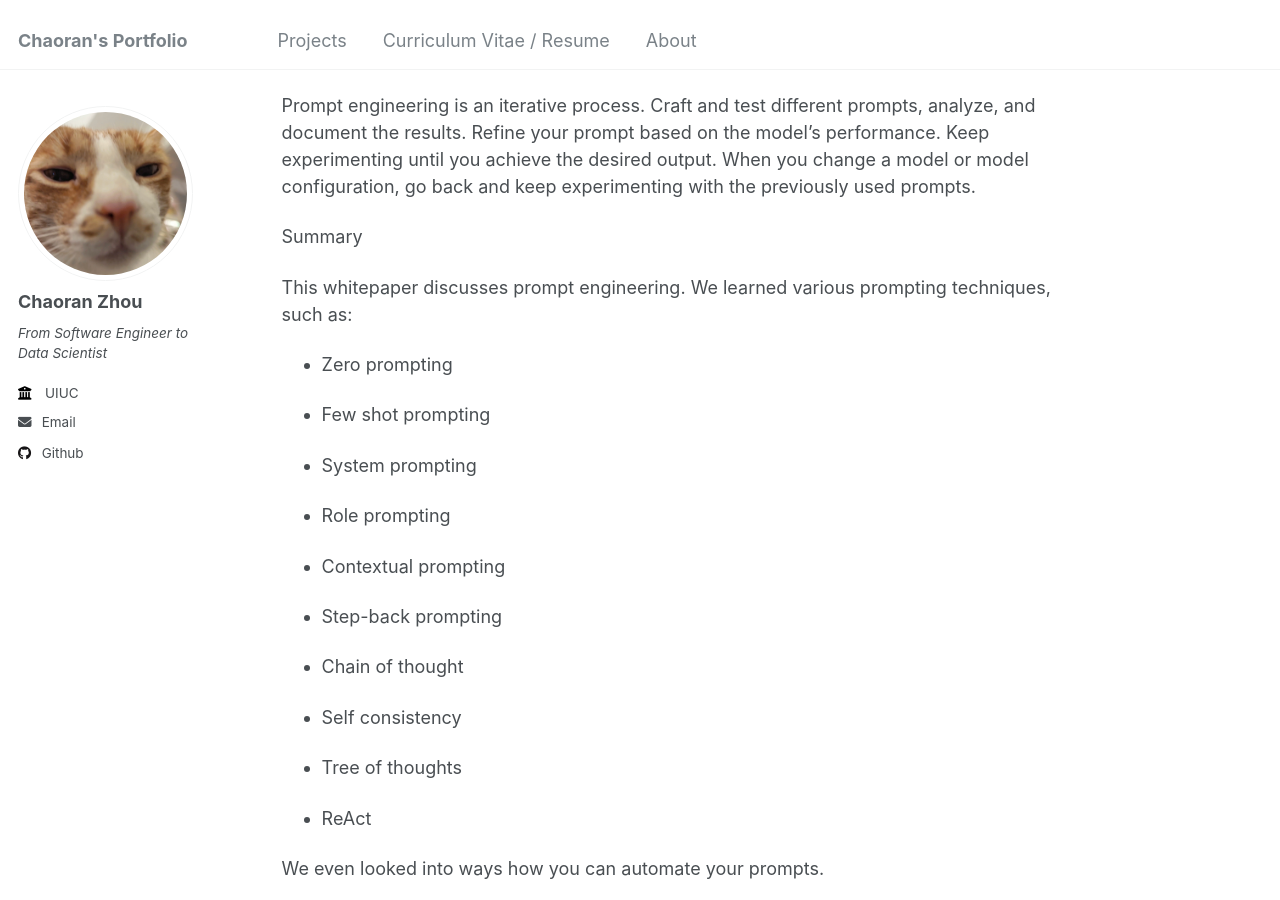
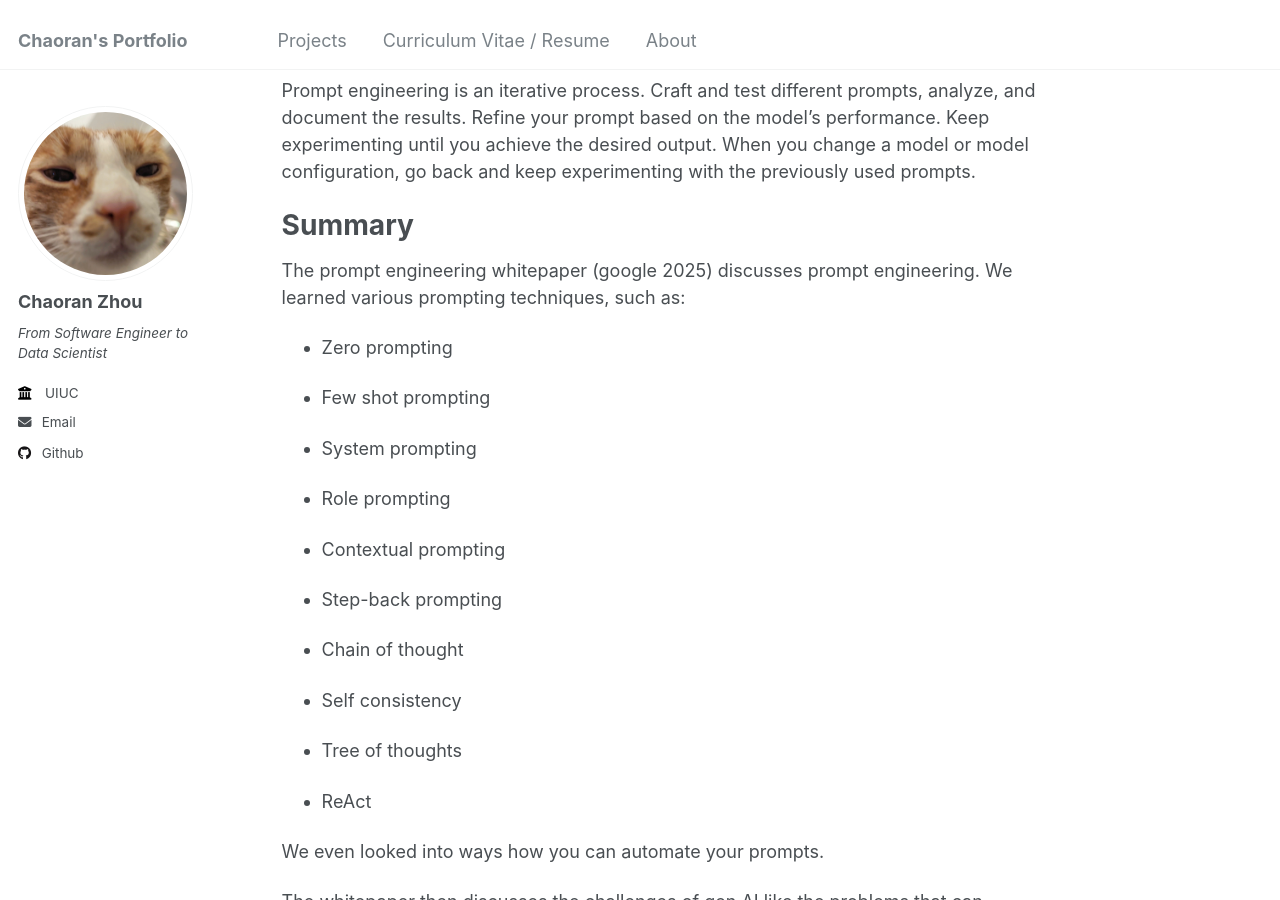
Before and after one commit to ranranrunforit/ranranrunforit.github.io, a Jekyll site: the page built from _projects/project-16.md, in a window 1280 px wide and 900 px high, scrolled down 21619 px. Built offline with Jekyll 4.4.1, drawn with Linux system fonts in a browser that asks for light colours.

Commit message:
Update project-16.md

```diff
--- a/_projects/project-16.md
+++ b/_projects/project-16.md
@@ -24,7 +24,6 @@ trained on. The LLM is operationalized to do this over and over again, adding th
 predicted token to the end of the sequential text for predicting the following token. The next
 token prediction is based on the relationship between what’s in the previous tokens and what
 the LLM has seen during its training.
-
 
 When you write a prompt, you are attempting to set up the LLM to predict the right sequence
 of tokens. Prompt engineering is the process of designing high-quality prompts that guide
@@ -195,9 +194,6 @@ When you choose examples for your prompt, use examples that are relevant to the
 
 If you are trying to generate output that is robust to a variety of inputs, then it is important to include edge cases in your examples. Edge cases are inputs that are unusual or unexpected, but that the model should still be able to handle.
 
-
-
-
 ## System, contextual and role prompting
 
 System, contextual and role prompting are all techniques used to guide how LLMs generate text, but they focus on different aspects:
@@ -219,7 +215,6 @@ However, each type of prompt serves a slightly different primary purpose:
 Distinguishing between system, contextual, and role prompts provides a framework for designing prompts with clear intent, allowing for flexible combinations and making it easier to analyze how each prompt type influences the language model’s output.
 
 Let’s dive into these three different kinds of prompts.
-
 
 ### System prompting
 
@@ -246,9 +241,7 @@ Here are some styles you can choose from which I find effective:
 
 **Confrontational, Descriptive, Direct, Formal, Humorous, Influential, Informal, Inspirational, Persuasive**
 
-
 Let’s change our prompt in Table 6 to include a humorous and inspirational style.
-
 
 ### Contextual prompting
 
@@ -284,25 +277,17 @@ The LLM response includes the chain of thought reasoning, which means more outpu
 
 To explain the following example in Table 11, let’s first try to create a prompt that is not using CoT prompting to showcase the flaws of a large language model.
 
-
 Yikes. That’s obviously the wrong answer. As a matter of fact, LLMs often struggle with mathematical tasks and can provide incorrect answers – even for a task as simple as multiplying two numbers. This is because they are trained on large volumes of text and math may require a different approach. So let’s see if intermediate reasoning steps will improve the output.
 
 Alright, now the final answer is correct. That’s because we clearly instructed the LLM to explain each step instead of just returning an answer. It’s interesting to see that the model adds up the 17 increased years. In my head I would take the difference of years between my pafiner and me and add those up. (20+(9-3)). Let’s help the model to think a little bit more like me.
 
-
-
-
-
 Table 12 is an example of ‘zero-shot’ Chain of thought. Chain of thought prompting can be very powerful when combined with a single-shot or few-shot, as what you can see in Table 13:
-
 
 Chain of thought can be useful for various use-cases. Think of code generation, for breaking down the request into a few steps, and mapping those to specific lines of code. Or for creating synthetic data when you have some kind of seed like “The product is called XYZ, write a description guiding the model through the assumptions you would make based on the product given title.” Generally, any task that can be solved by ‘talking through is a good candidate for a chain of thought. If you can explain the steps to solve the problem, try chain of thought.
 
 Please refer to the notebook10 hosted in the GoogleCloudPlatform Github repository which will go into fufiher detail on CoT prompting:
 
-
 In the best practices section of this chapter, we will learn some best practices specific to Chain of thought prompting.
-
 
 ### Self-consistency
 
@@ -319,14 +304,11 @@ It follows the following steps:
 
 Let’s look into an example of an email classification system, which classifies an email as IMPORTANT or NOT IMPORTANT. A zero-shot chain of thought prompt will be sent to the LLM multiple times, to see if the responses differ after each submit. Notice the friendly tone, the word choice and the sarcasm that’s been used in the email. All this could trick the LLM.
 
-
 You can use the above prompt and try to see if it returns a consistent classification. Depending on the model that you are using and the temperature configuration, it might return “IMPORTANT” or “NOT IMPORTANT”.
-
 
 By generating many Chains of Thoughts, and taking the most commonly occurring answer (“IMPORTANT”), we can get a more consistently correct answer from the LLM.
 
 This example shows how self-consistency prompting can be used to improve the accuracy of an LLM’s response by considering multiple perspectives and selecting the most consistent answer.
-
 
 ### Tree of Thoughts (ToT)
 
@@ -336,7 +318,6 @@ This approach makes ToT pafiicularly well-suited for complex tasks that require
 
 There’s a great notebook, which goes into a bit more detail showing The Tree of Thought (ToT) which is based on the paper ‘Large Language Model Guided Tree-of-Thought’.9
 
-
 ### ReAct (reason & act)
 
 Reason and act (ReAct) prompting is a paradigm for enabling LLMs to solve complex tasks using natural language reasoning combined with external tools (search, code interpreter etc.) allowing the LLM to perform cefiain actions, such as interacting with external APIs to retrieve information which is a first step towards agent modeling.
@@ -345,23 +326,17 @@ ReAct mimics how humans operate in the real world, as we reason verbally and can
 
 ReAct prompting works by combining reasoning and acting into a thought-action loop. The LLM first reasons about the problem and generates a plan of action. It then performs the actions in the plan and observes the results. The LLM then uses the observations to update its reasoning and generate a new plan of action. This process continues until the LLM reaches a solution to the problem.
 
-
-
-
-
 To see this in action, you need to write some code. In code Snippet 1 I am using the langchain framework for Python, together with VefiexAI (google-cloud-aiplatform) and the google-search-results pip packages.
 
 To run this sample you must create a (free) SerpAPI key from hflps://serpapi.com/manage- api-key and set an environment variable SERPAPI_API_KEY.
 
 Next let’s write some Python code, with the task for the LLM to figure out: How many children have a famous dad that performs in the band Metallica.
 
-
 Code Snippet 2 shows the result. Notice that ReAct makes a chain of five searches. In fact, the LLM is scraping Google search results to figure out the band names. Then, it lists the results as observations and chains the thought for the next search.
 
 Code Snippet 2 figures out that the band Metallica has four band members. Then it searches each band member to request the total of children and add up the total. Finally, it returns the total number of children as the final answer.
 
 ReAct prompting in practice requires understanding that you continually have to resend the previous prompts/responses (and do trimming of the extra generated content) as well as set up the model with appropriate examples/instructions. Please refer to the notebook14 hosted in the GoogleCloudPlatform Github repository, which goes into a bit more detail showing the actual LLM inputs and outputs with a more elaborate example
-
 
 ### Automatic Prompt Engineering
 
@@ -376,11 +351,9 @@ For example, you can use automatic prompt engineering that will help with traini
 2.	Evaluate all of the instruction candidates by scoring the candidates based on a chosen metric, For example, you can use. BLEU (Bilingual Evaluation Understudy) or ROUGE (Recall-Oriented Understudy for Gisting Evaluation).
 3.	Select the instruction candidate with the highest evaluation score. This candidate will be the final prompt you can use in your software application or chatbot. You can also tweak the select prompt and evaluate again.
 
-
 ### Code prompting
 
 Gemini focuses primarily on text-based prompts, which also includes writing prompts for returning code. Let’s go to the Vefiex AI Studio and test these prompts to look at some coding examples.
-
 
 ### Prompts for writing code
 
@@ -388,7 +361,6 @@ Gemini can also be a developer and help you with writing code in any programming
 
 Imagine a folder on your machine with hundreds of files that needs to be renamed. Renaming each file would take you a lot of time. You know a little Bash, and could write a script to automate this, but that may also take awhile. So let’s write a prompt. You can write the prompt in the public consumer chatbot Gemini, or if you are more concerned
 about confidentiality, you can write these prompts within your Google Cloud account and open Vefiex AI Studio. The advantage of Vefiex AI Studio is that you can configure the temperature etc.
-
 
 That seems like good code to me - it’s even documented! However, since LLMs can’t reason, and repeat training data, it’s essential to read and test your code first.
 
@@ -403,7 +375,6 @@ test. and hit enter.
 
 It worked!
 
-
 ### Prompts for explaining code
 
 As a developer when you work in teams you have to read someone else’s code. Gemini can help you with this as well. Let’s take the code output from Table 16, remove the comments and ask the large language model to explain what’s happening, See Table 17:
@@ -416,7 +387,6 @@ Read and review the code. Copy the output from the prompt and paste it into a ne
 
 NOTE: When prompting for (Python) code in the Language Studio in Vefiex AI, you will have to click on the ‘Markdown’ button. Otherwise you will receive plain text which is missing the proper indenting of lines, which is impofiant for running Python code.
 
-
 ### Prompts for debugging and reviewing code
 
 Let’s manually write some edits to the code of Table 18. It should prompt the user for the filename prefix, and write this prefix in upper case characters. See the example code in Snippet *3, but what a bummer. It now returns Python errors!
@@ -425,33 +395,23 @@ Doh! That looks like a bug:
 
 Let’s see if we can ask the large language model to debug and review code. Have a look into Table 19:
 
-
 These improvements make the code more robust and flexible while also making it easier to read and understand... (The response was truncated because
 it has reached the token limit. Try to increase the token limit if you need a longer response.)
 
-
 That’s great. Not only did it tell me how to solve the problem, it also figured out that my code had more bugs and how to solve them, too. The last part of the prompt gave suggestions to improve the code in general.
-
-
-
 
 ### What about multimodal prompting?
 
 Prompting for code still uses the same regular large language model. Multimodal prompting is a separate concern, it refers to a technique where you use multiple input formats to guide a large language model, instead of just relying on text. This can include combinations of text, images, audio, code, or even other formats, depending on the model’s capabilities and the task at hand.
-
 
 # Best Practices
 Finding the right prompt requires tinkering. Language Studio in Vefiex AI is a perfect place to play around with your prompts, with the ability to test against the various models.
 
 Use the following best practices to become a pro in prompt engineering.
 
-
 ## Provide examples
 
 The most important best practice is to provide (one shot / few shot) examples within a prompt. This is highly effective because it acts as a powerful teaching tool. These examples showcase desired outputs or similar responses, allowing the model to learn from them and tailor its own generation accordingly. It’s like giving the model a reference point or target to aim for, improving the accuracy, style, and tone of its response to better match your expectations.
-
-
-
 
 ### Design with simplicity
 
@@ -471,9 +431,6 @@ Try using verbs that describe the action. Here’s a set of examples:
 
 **Act, Analyze, Categorize, Classify, Contrast, Compare, Create, Describe, Define, Evaluate, Extract, Find, Generate, Identify, List, Measure, Organize, Parse, Pick, Predict, Provide, Rank, Recommend, Return, Retrieve, Rewrite, Select, Show, Sofi, Summarize, Translate, Write.**
 
-
-
-
 ### Be specific about the output
 
 Be specific about the desired output. A concise instruction might not guide the LLM enough or could be too generic. Providing specific details in the prompt (through system or context prompting) can help the model to focus on what’s relevant, improving the overall accuracy.
@@ -488,17 +445,12 @@ DO NOT:
 
 Generate a blog post about video game consoles.
 
-
 ### Use Instructions over Constraints
 
 Instructions and constraints are used in prompting to guide the output of a LLM.
 
 •	An **instruction** provides explicit instructions on the desired format, style, or content of the response. It guides the model on what the model should do or produce.
 •	A **constraint** is a set of limitations or boundaries on the response. It limits what the model should not do or avoid.
-
-
-
-
 
 Growing research suggests that focusing on positive instructions in prompting can be more effective than relying heavily on constraints. This approach aligns with how humans prefer positive instructions over lists of what not to do.
 
@@ -518,15 +470,11 @@ Generate a 1 paragraph blog post about the top 5 video game consoles. Do not lis
 
 As a best practice, stafi by prioritizing instructions, clearly stating what you want the model to do and only use constraints when necessary for safety, clarity or specific requirements. Experiment and iterate to test different combinations of instructions and constraints to find what works best for your specific tasks, and document these.
 
-
-
-
 ### Control the max token length
 
 To control the length of a generated LLM response, you can either set a max token limit in the configuration or explicitly request a specific length in your prompt. For example:
 
 "Explain quantum physics in a tweet length message."
-
 
 ### Use variables in prompts
 
@@ -542,32 +490,24 @@ Output	Amsterdam is a beautiful city full of canals, bridges, and narrow streets
 Table 20. Using variables in prompts
 
 
-
-
 ### Experiment with input formats and writing styles
 
 Different models, model configurations, prompt formats, word choices, and submits can yield different results. Therefore, it’s impofiant to experiment with prompt attributes like the style, the word choice, and the type prompt (zero shot, few shot, system prompt).
 
 For example a prompt with the goal to generate text about the revolutionary video game console Sega Dreamcast, can be formulated as a **question**, a **statement** or an **instruction**, resulting in different outputs:
 -	**Question**: What was the Sega Dreamcast and why was it such a revolutionary console?
-
 -	**Statement**: The Sega Dreamcast was a sixth-generation video game console released by Sega in 1999. It...
 -	**Instruction**: Write a single paragraph that describes the Sega Dreamcast console and explains why it was so revolutionary.
-
 
 ### For few-shot prompting with classification tasks, mix up the classes
 
 Generally speaking, the order of your few-shots examples should not matter much. However, when doing classification tasks, make sure you mix up the possible response classes in the few shot examples. This is because you might otherwise be overfitting to the specific order of the examples. By mixing up the possible response classes, you can ensure that the model is learning to identify the key features of each class, rather than simply memorizing the order of the examples. This will lead to more robust and generalizable performance on unseen data.
 
-
-
 A good rule of thumb is to start with 6 few shot examples and stafi testing the accuracy from there.
-
 
 ### Adapt to model updates
 
 It’s important for you to stay on top of model architecture changes, added data, and capabilities. Try out newer model versions and adjust your prompts to better leverage new model features. Tools like Vefiex AI Studio are great to store, test, and document the various versions of your prompt.
-
 
 ### Experiment with output formats
 
@@ -580,7 +520,6 @@ return the data in a sofied order (very handy when working with datetime objects
 
 If you are in a situation where you have to try to come up with a good prompt, you might want to find multiple people to make an attempt. When everyone follows the best practices (as listed in this chapter) you are going to see a variance in performance between all the different prompt attempts.
 
-
 ### CoT Best practices
 
 For CoT prompting, putting the answer after the reasoning is required because the generation of the reasoning changes the tokens that the model gets when it predicts the final answer.
@@ -590,9 +529,6 @@ With CoT and self-consistency you need to be able to extract the final answer fr
 For CoT prompting, set the temperature to 0.
 
 Chain of thought prompting is based on greedy decoding, predicting the next word in a sequence based on the highest probability assigned by the language model. Generally speaking, when using reasoning, to come up with the final answer, there’s likely one single correct answer. Therefore the temperature should always set to 0.
-
-
-
 
 ### Document the various prompt attempts
 
@@ -607,19 +543,14 @@ Beyond the fields in this table, it’s also helpful to track the version of the
 
 When working on a retrieval augmented generation system, you should also capture the specific aspects of the RAG system that impact what content was insefied into the prompt, including the query, chunk settings, chunk output, and other information.
 
-
-
-
-
 Once you feel the prompt is close to perfect, take it to your project codebase. And in the codebase, save prompts in a separate file from code, so it’s easier to maintain. Finally, ideally your prompts are pafi of an operationalized system, and as a prompt engineer you should rely on automated tests and evaluation procedures to understand how well your prompt generalizes to a task.
 
 Prompt engineering is an iterative process. Craft and test different prompts, analyze, and document the results. Refine your prompt based on the model’s performance. Keep experimenting until you achieve the desired output. When you change a model or model configuration, go back and keep experimenting with the previously used prompts.
 
 
+# Summary
 
-Summary
-
-This whitepaper discusses prompt engineering. We learned various prompting techniques, such as:
+The prompt engineering whitepaper (google 2025) discusses prompt engineering. We learned various prompting techniques, such as:
 
 -	Zero prompting
 
@@ -645,7 +576,6 @@ We even looked into ways how you can automate your prompts.
 
 The whitepaper then discusses the challenges of gen AI like the problems that can happen when your prompts are insufficient. We closed with best practices on how to become a better prompt engineer.
 
-
 # Acknowledgements
 This study note was compiled with the help of deep and manual research, drawing inspiration and information from the excellent resource:
 
```
